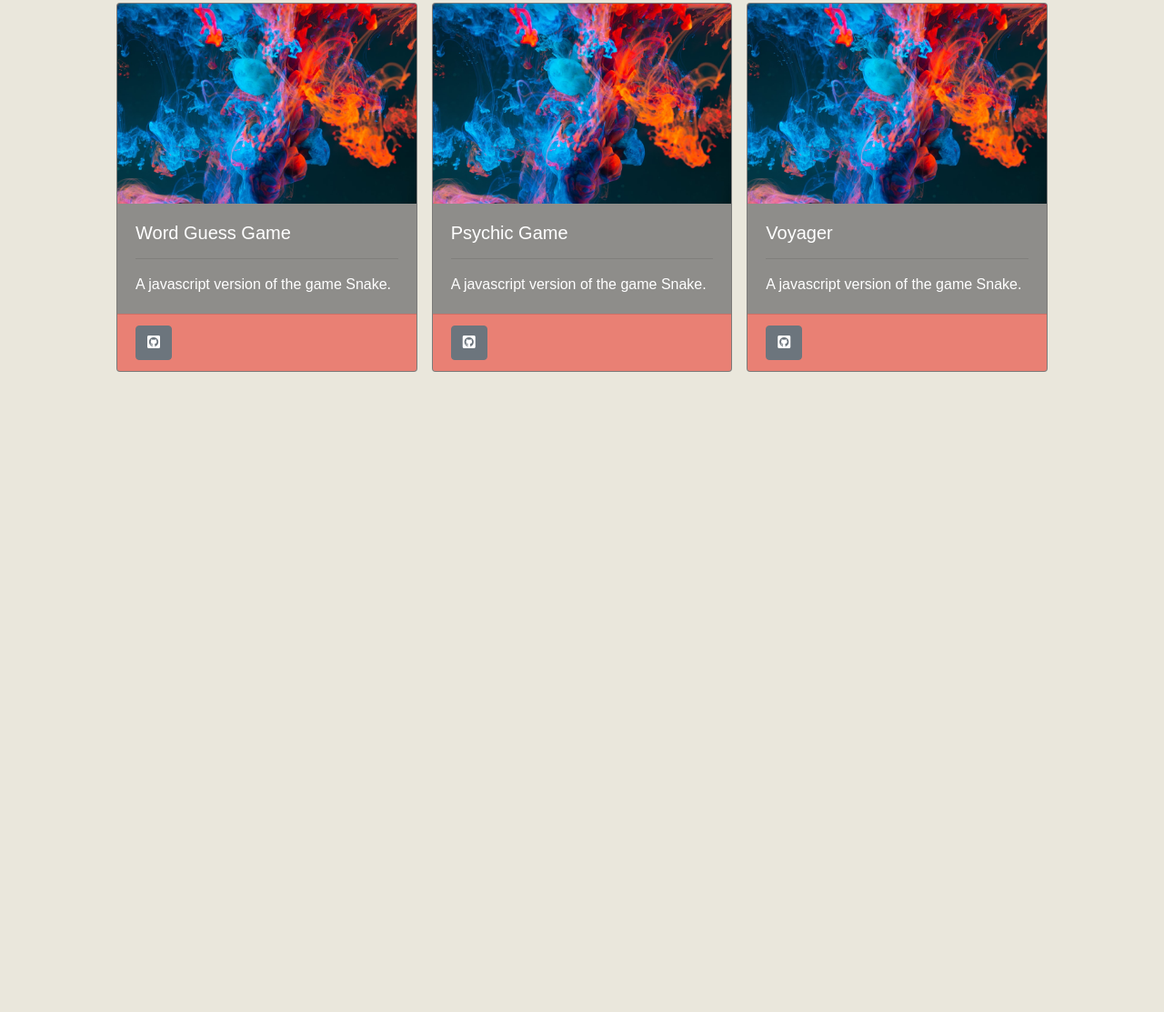
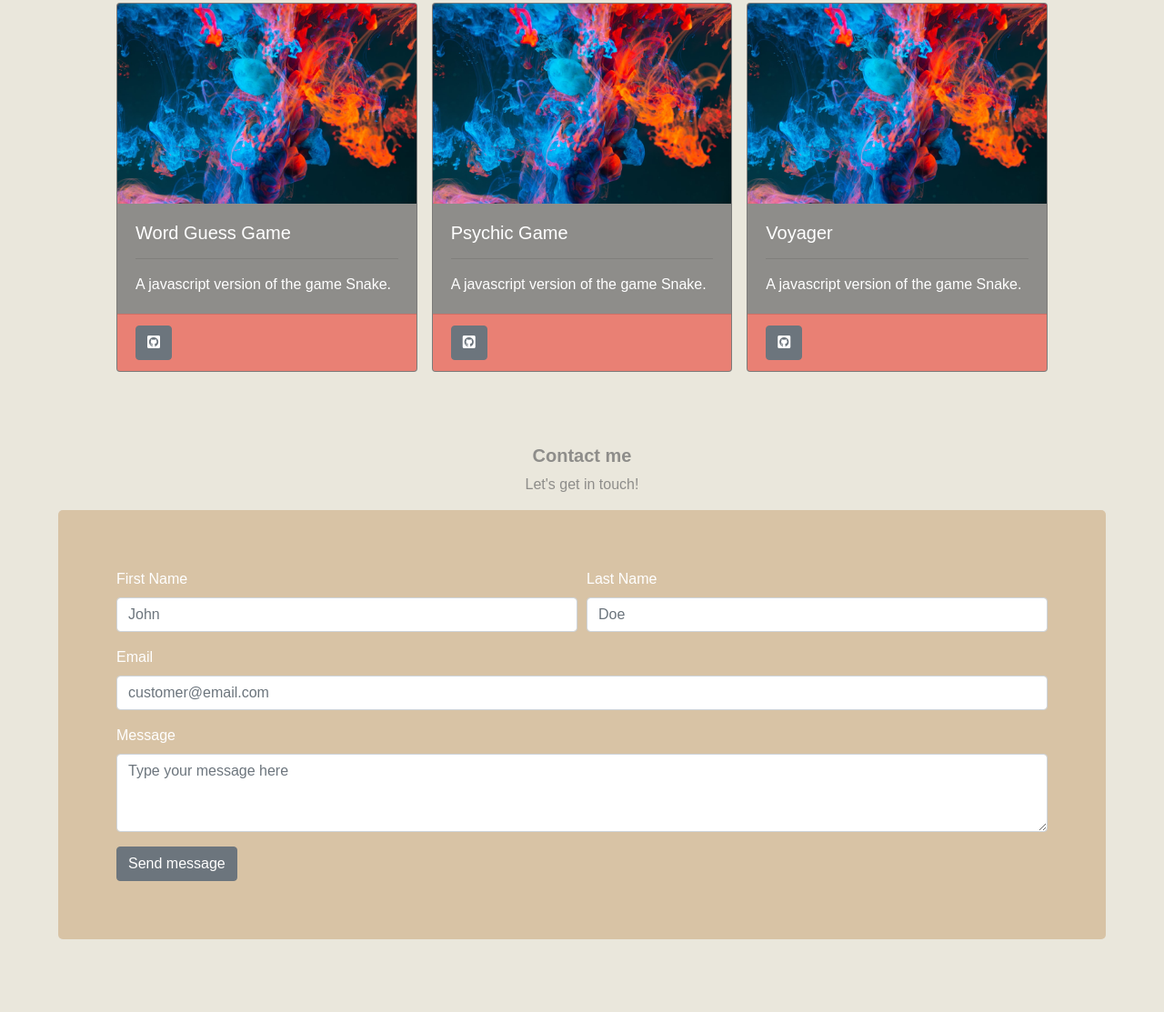
Before and after one commit to yobany10/portfolio, a plain HTML site: page index.html in a window 1280 px wide. Shown: the part 1973-3086 px from the top of the page at 91% size. Before the commit the page ends 2462 px from the top, so only its background shows below. Drawn offline with nearby package versions, Linux system fonts and the light colour scheme; a web font is replaced by a local one.

Commit message:
Added contact form layout.

```diff
--- a/assets/css/style.css
+++ b/assets/css/style.css
@@ -104,6 +104,21 @@ body {
 .proj-card-footer {
   background-color: #E98074;
 }
+
+/* CONTACT GRID */
+.contact-grid {
+  display: grid;
+  max-width: 90vw;
+  margin: auto;
+  padding: 0 0 10vh 0;
+}
+
+#contact-form {
+  background-color: #D8C3A5;
+  padding: 5vw 5vw 5vw 5vw;
+  border-radius: 5px;
+  color: white;
+}
 @media screen and (max-width: 1440px) {
 
 }
--- a/index.html
+++ b/index.html
@@ -164,6 +164,45 @@
         </div>
       </section>
 
+      <!-- Contact Form -->
+      <section class="contact-grid">
+        <section id="skills-title">
+          <h5><strong>Contact me</strong></h5>
+          <p>Let's get in touch!</p>
+        </section>
+          <form id="contact-form" method="post" action="../php/contact.php" role="form">
+
+            <div class="messages"></div>
+
+            <div class="controls">
+
+            <div class="form-row">
+              <div class="form-group col-md-6">
+                <label for="form_name">First Name</label>
+                <input type="text" class="form-control" id="form_name" name="name" placeholder="John" required="required" data-error="First name is required.">
+                <div class="help-block with-errors"></div>
+              </div>
+              <div class="form-group col-md-6">
+                <label for="form_lastname">Last Name</label>
+                <input type="text" class="form-control" id="form_lastname" name="surname" placeholder="Doe" required="required" data-error="Last name is required.">
+                <div class="help-block with-errors"></div>
+              </div>
+              <div class="form-group col-md-12">
+                <label for="form_email">Email</label>
+                <input type="email" class="form-control" id="form_email" name="email" placeholder="customer@email.com" required="required" data-error="Valid email is required.">
+                <div class="help-block with-errors"></div>
+              </div>
+            </div>
+            <div class="form-group">
+                <label for="form_message">Message</label>
+                <textarea class="form-control" id="form_message" rows="3" placeholder="Type your message here" required="required" data-error="Message is required."></textarea>
+                <div class="help-block with-errors"></div>
+              </div>
+            <input type="submit" class="btn btn-secondary btn-send" value="Send message">
+            </div>
+          </form>
+      </section>
+
     <script src="assets/javascript/main.js"></script>
 </body>
 </html>
```
